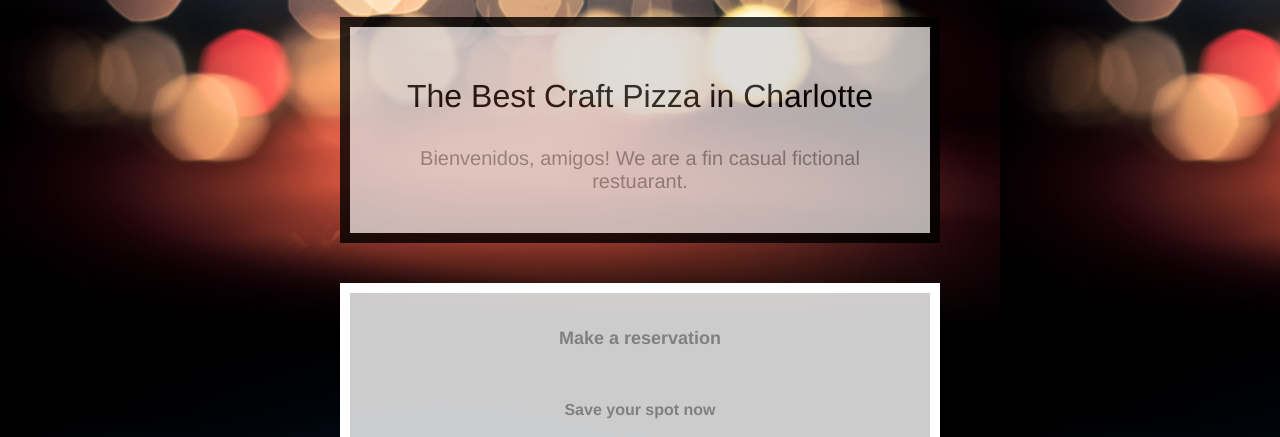
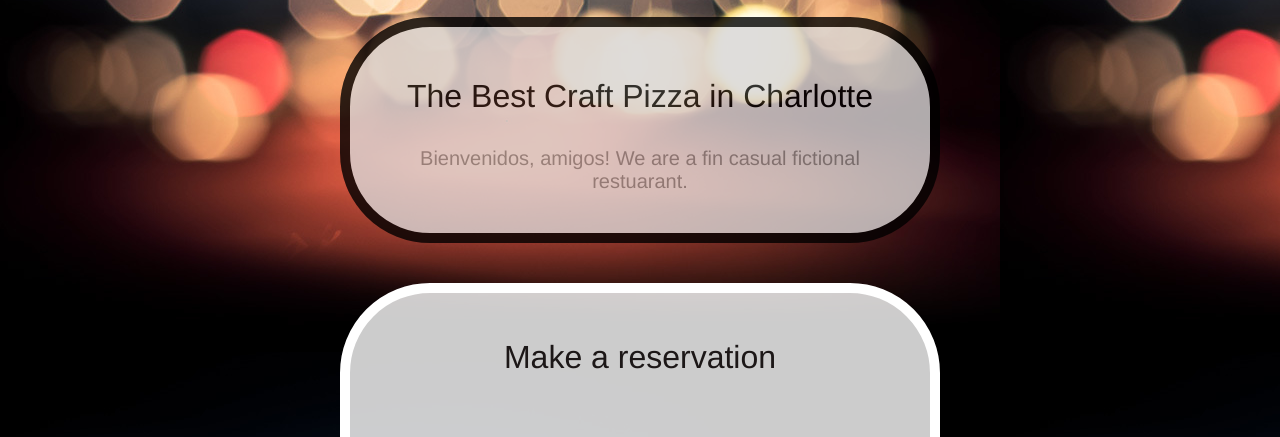
Before and after one commit to ImaniMoore/WorkshopForm, a plain HTML site: page index.html in a window 1280 px wide. Shown: the part 315-752 px from the top of the page. Drawn offline with Linux system fonts and the light colour scheme.

Commit message:
rounded corners and fixed font

```diff
--- a/index.css
+++ b/index.css
@@ -13,6 +13,7 @@ div {
   width: 600px;
   padding: 20px;
   margin: 20px;
+  border-radius: 90px;
 }
 .Box {
   border: 10px solid black;
@@ -51,6 +52,7 @@ form {
   display: flex;
   flex-direction: column;
   justify-content: center;
+  border-radius: 90px;
 }
 
 label {
@@ -88,13 +90,14 @@ footer {
   color: white;
 }
 h2 {
-  color: gray;
-font-family: helvetica, arial, Helvetica, sans-serif;
-font-size: large;
-
+  color: rgb(28, 23, 23);
+  font-size: 2rem;
+  font-family: helvetica, arial, Helvetica, sans-serif;
+  font-weight: lighter;
 }
 h6 {
-  color: gray;
+  color: rgb(31, 27, 27);
+  font-size: 1rem;
   font-family: helvetica, arial, Helvetica, sans-serif;
-  font-size: medium;
+  font-weight: lighter;
 }
```
